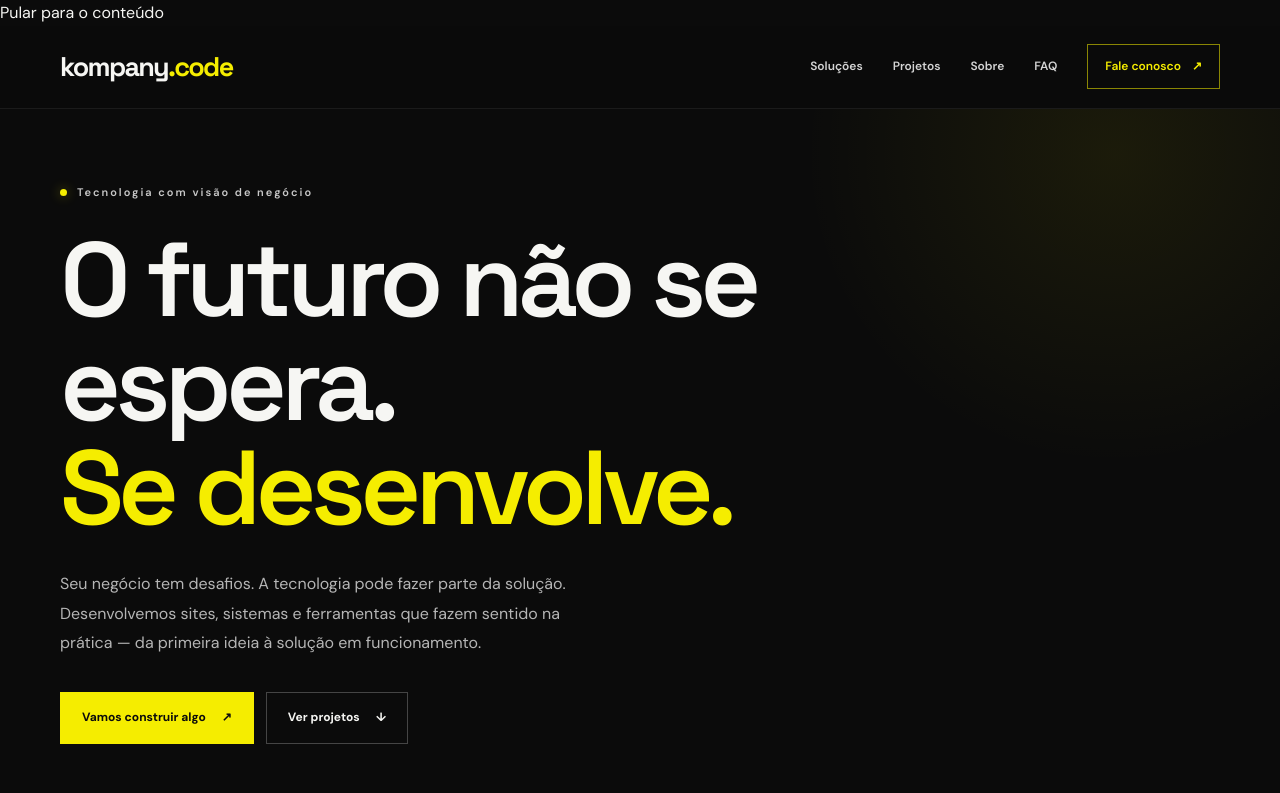
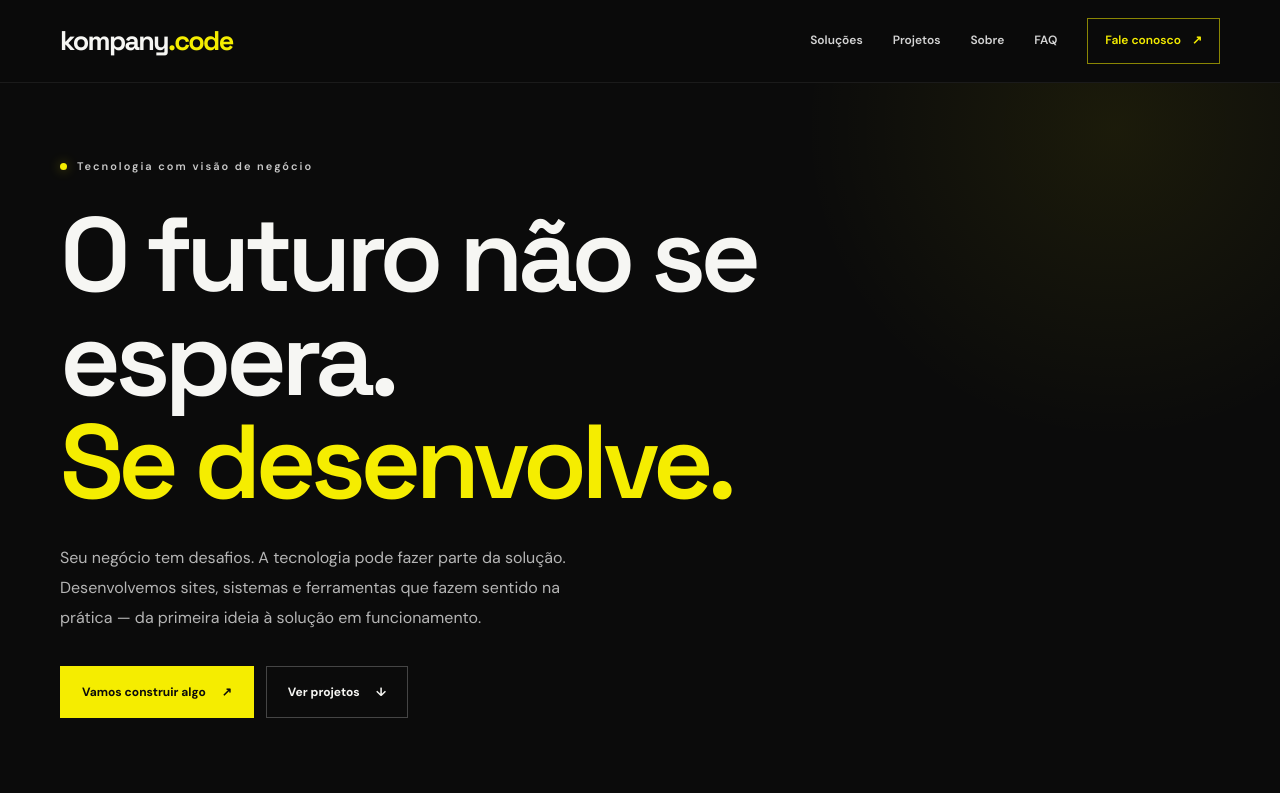
Before and after one commit to katelynmayarazzo-glitch/kompany.code, a plain HTML site: page index.html in a window 1280 px wide. Shown: the top 793 px of the page. Drawn offline with Linux system fonts and the light colour scheme.

Commit message:
Add files via upload

```diff
--- a/css/style.css
+++ b/css/style.css
@@ -1545,3 +1545,13 @@ h2 span {
   transition: color 0.25s ease, border-color 0.25s ease,
     background 0.25s ease;
 }
+.skip-link {
+    position: absolute;
+    top: -100px;
+    left: 16px;
+    z-index: 9999;
+}
+
+.skip-link:focus {
+    top: 16px;
+}
```
